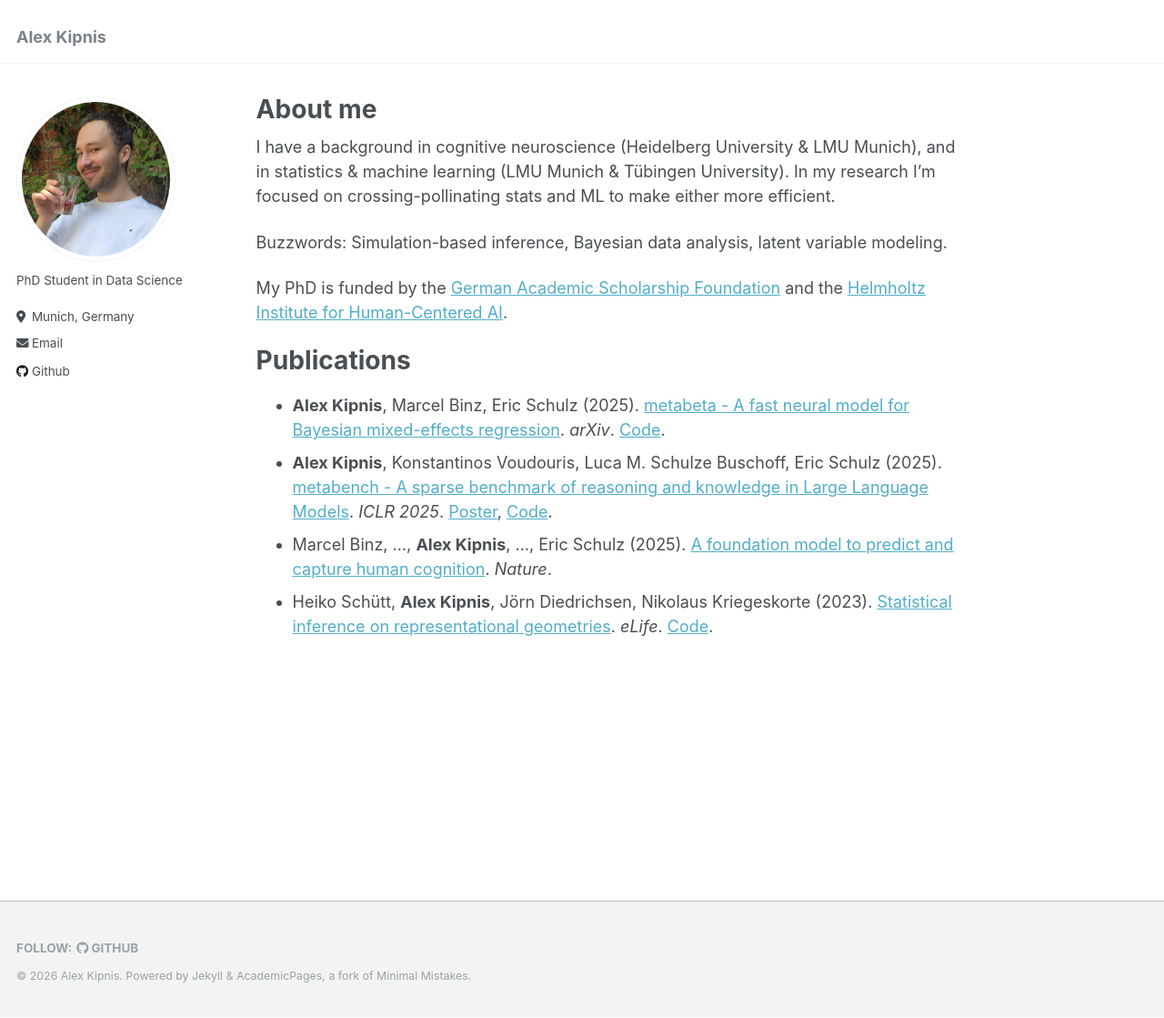
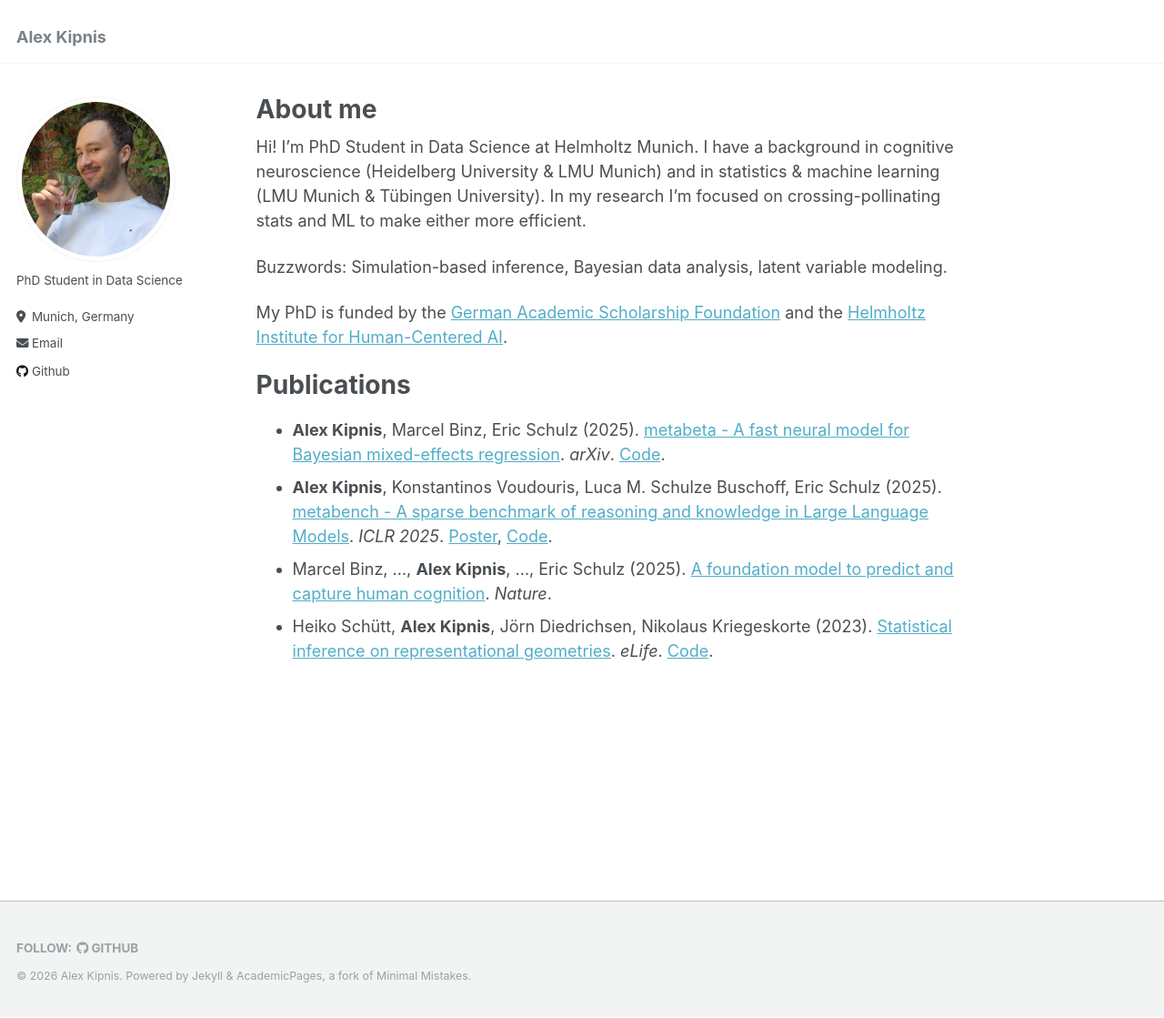
Before and after one commit to adkipnis/adkipnis.github.io, a Jekyll site: the page built from _pages/about.md, in a window 1280 px wide and 1119 px high. Shown: the whole window at 91% size. Built offline with Jekyll 4.4.1, drawn with Linux system fonts in a browser that asks for light colours.

Commit message:
Revise about page with current PhD status
Updated personal introduction and added current academic status.

```diff
--- a/_pages/about.md
+++ b/_pages/about.md
@@ -6,7 +6,7 @@ redirect_from:
   - /about/
   - /about.html
 ---
-I have a background in cognitive neuroscience (Heidelberg University & LMU Munich), and in statistics & machine learning (LMU Munich & Tübingen University). In my research I'm focused on crossing-pollinating stats and ML to make either more efficient.
+Hi! I'm PhD Student in Data Science at Helmholtz Munich. I have a background in cognitive neuroscience (Heidelberg University & LMU Munich) and in statistics & machine learning (LMU Munich & Tübingen University). In my research I'm focused on crossing-pollinating stats and ML to make either more efficient.
 
 Buzzwords: Simulation-based inference, Bayesian data analysis, latent variable modeling.
 
```
